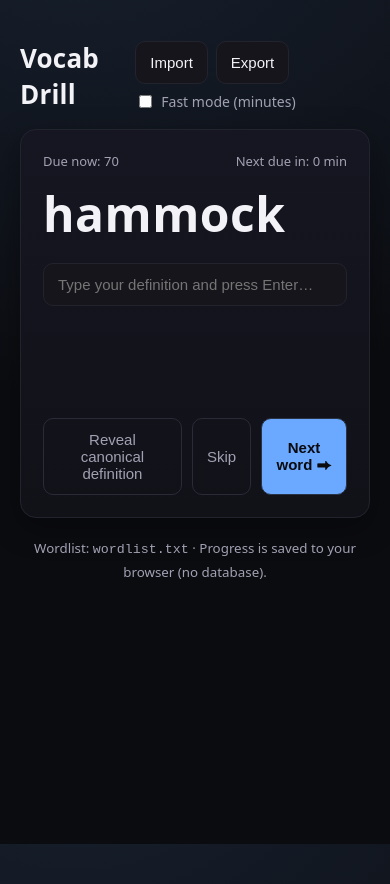
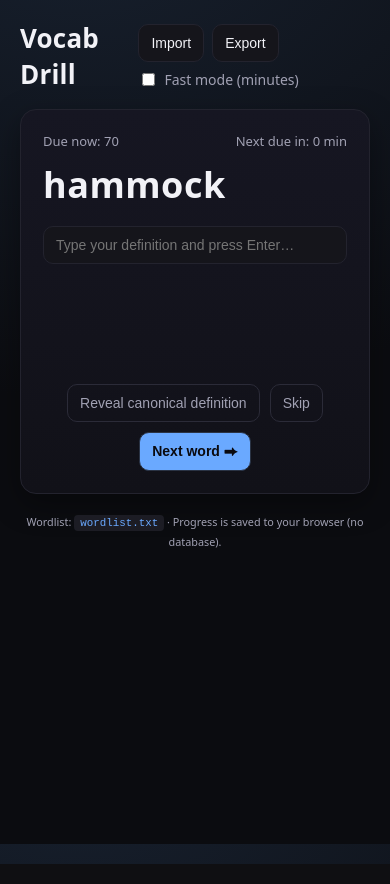
Before and after one commit to stainlesssteelsewingneedles/Definitions, a plain HTML site: page index.html in a window 390 px wide. Drawn offline with Linux system fonts and the light colour scheme.

Commit message:
Update style.css

```diff
--- a/style.css
+++ b/style.css
@@ -1,42 +1,198 @@
 :root {
-  --bg: #0f0f12; --fg: #f2f2f7; --muted: #a1a1b3;
-  --card: #15151b; --accent: #6aa9ff; --accent-ghost:#2a3344;
-  --ok:#35d07f; --warn:#ffbf47; --bad:#ff6b6b;
-  --border:#23232e; --shadow: 0 10px 30px rgba(0,0,0,.35);
+  --bg: #0f0f12;
+  --fg: #f2f2f7;
+  --muted: #a1a1b3;
+  --card: #15151b;
+  --accent: #6aa9ff;
+  --accent-ghost: #2a3344;
+  --ok: #35d07f;
+  --warn: #ffbf47;
+  --bad: #ff6b6b;
+  --border: #23232e;
+  --shadow: 0 10px 30px rgba(0, 0, 0, 0.35);
 }
-* { box-sizing: border-box; }
-html, body { height: 100%; }
+
+* {
+  box-sizing: border-box;
+}
+
+html,
 body {
-  margin: 0; font: 16px/1.4 system-ui, -apple-system, Segoe UI, Roboto, "Helvetica Neue", Arial;
-  color: var(--fg); background: radial-gradient(1200px 800px at 20% -10%, #17202e 0, #0b0c10 60%), var(--bg);
+  height: 100%;
 }
-.wrap { max-width: 760px; margin: 40px auto; padding: 0 20px; }
-header { display: flex; align-items: center; justify-content: space-between; gap: 12px; }
-h1 { margin: 0; font-size: 26px; letter-spacing: .2px; }
-.controls { display: flex; gap: 8px; align-items: center; flex-wrap: wrap; }
-button.primary { background: var(--accent); border-color: var(--accent-ghost); color: #0a0a0f; font-weight: 600; }
-button.primary:hover { filter: brightness(1.05); }
-button, input[type="text"] {
-  border: 1px solid var(--border); background: var(--card); color: var(--fg);
-  border-radius: 10px; padding: 12px 14px; font-size: 15px;
+
+body {
+  margin: 0;
+  font: 16px/1.4 system-ui, -apple-system, Segoe UI, Roboto, "Helvetica Neue", Arial;
+  color: var(--fg);
+  background: radial-gradient(1200px 800px at 20% -10%, #17202e 0, #0b0c10 60%), var(--bg);
 }
-button { cursor: pointer; transition: transform .06s ease, background .2s; }
-button:hover { transform: translateY(-1px); }
-button.ghost { background: transparent; border-color: #2b2b38; color: var(--muted); }
-button.ghost:hover { background: #141420; color: #c9c9da; }
-.toggle { display: inline-flex; gap: 6px; color: var(--muted); font-size: 14px; align-items: center; }
+
+.wrap {
+  max-width: 760px;
+  margin: 40px auto;
+  padding: 0 20px;
+}
+
+header {
+  display: flex;
+  align-items: center;
+  justify-content: space-between;
+  gap: 12px;
+}
+
+h1 {
+  margin: 0;
+  font-size: 26px;
+  letter-spacing: 0.2px;
+}
+
+.controls {
+  display: flex;
+  gap: 8px;
+  align-items: center;
+  flex-wrap: wrap;
+}
+
+button,
+input[type="text"] {
+  border: 1px solid var(--border);
+  background: var(--card);
+  color: var(--fg);
+  border-radius: 10px;
+  padding: 12px 14px;
+  font-size: 15px;
+}
+
+button {
+  cursor: pointer;
+  transition: transform 0.06s ease, background 0.2s;
+}
+
+button:hover {
+  transform: translateY(-1px);
+}
+
+button.ghost {
+  background: transparent;
+  border-color: #2b2b38;
+  color: var(--muted);
+}
+
+button.ghost:hover {
+  background: #141420;
+  color: #c9c9da;
+}
+
+/* Primary button (Next word) */
+button.primary {
+  background: var(--accent);
+  border-color: var(--accent-ghost);
+  color: #0a0a0f;
+  font-weight: 600;
+}
+
+button.primary:hover {
+  filter: brightness(1.05);
+}
+
+.toggle {
+  display: inline-flex;
+  gap: 6px;
+  color: var(--muted);
+  font-size: 14px;
+  align-items: center;
+}
+
 .card {
-  margin-top: 16px; background: linear-gradient(180deg, #161622, #111118);
-  border: 1px solid var(--border); border-radius: 16px; padding: 22px; box-shadow: var(--shadow);
+  margin-top: 16px;
+  background: linear-gradient(180deg, #161622, #111118);
+  border: 1px solid var(--border);
+  border-radius: 16px;
+  padding: 22px;
+  box-shadow: var(--shadow);
 }
-.meta { display: flex; justify-content: space-between; color: var(--muted); font-size: 13px; margin-bottom: 10px; }
+
+.meta {
+  display: flex;
+  justify-content: space-between;
+  color: var(--muted);
+  font-size: 13px;
+  margin-bottom: 10px;
+}
+
 .word {
-  font-size: 48px; font-weight: 700; letter-spacing: .5px; margin: 10px 0 16px;
+  font-size: 48px;
+  font-weight: 700;
+  letter-spacing: 0.5px;
+  margin: 10px 0 16px;
 }
-#definition { width: 100%; outline: none; }
-.feedback { margin-top: 16px; min-height: 40px; color: var(--muted); }
-.feedback.ok { color: var(--ok); }
-.feedback.warn { color: var(--warn); }
-.feedback.bad { color: var(--bad); }
-.actions { display: flex; gap: 10px; margin-top: 8px; }
-footer { margin-top: 18px; color: var(--muted); text-align: center; }
+
+#definition {
+  width: 100%;
+  outline: none;
+}
+
+.feedback {
+  margin-top: 16px;
+  min-height: 40px;
+  color: var(--muted);
+  font-size: 15px;
+  white-space: pre-line;
+}
+
+.feedback.ok {
+  color: var(--ok);
+}
+
+.feedback.warn {
+  color: var(--warn);
+}
+
+.feedback.bad {
+  color: var(--bad);
+}
+
+.actions {
+  display: flex;
+  flex-wrap: wrap;
+  gap: 10px;
+  margin-top: 16px;
+  justify-content: flex-end;
+}
+
+footer {
+  margin-top: 18px;
+  color: var(--muted);
+  text-align: center;
+  font-size: 13px;
+}
+
+code {
+  background: #1c1c24;
+  border-radius: 4px;
+  padding: 2px 6px;
+  color: var(--accent);
+  font-family: monospace;
+}
+
+/* Mobile tweaks */
+@media (max-width: 480px) {
+  .word {
+    font-size: 36px;
+  }
+
+  .wrap {
+    margin: 20px auto;
+  }
+
+  button,
+  input[type="text"] {
+    font-size: 14px;
+    padding: 10px 12px;
+  }
+
+  .actions {
+    justify-content: center;
+  }
+}
```
